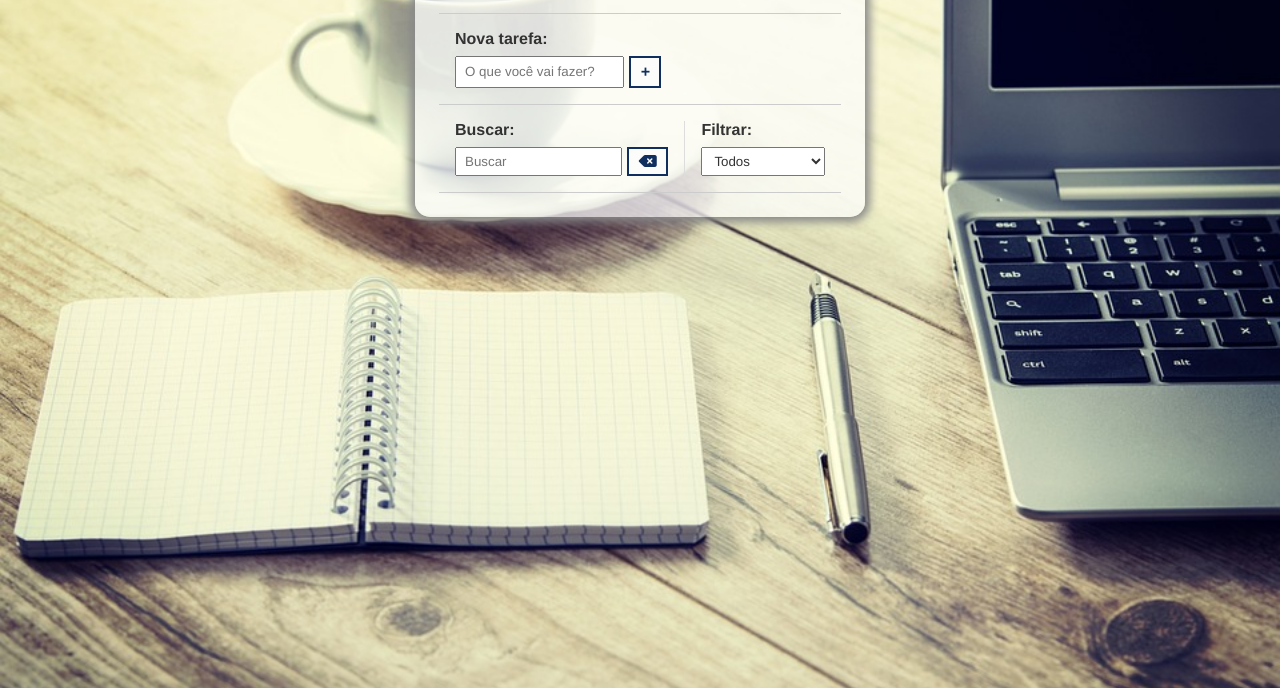
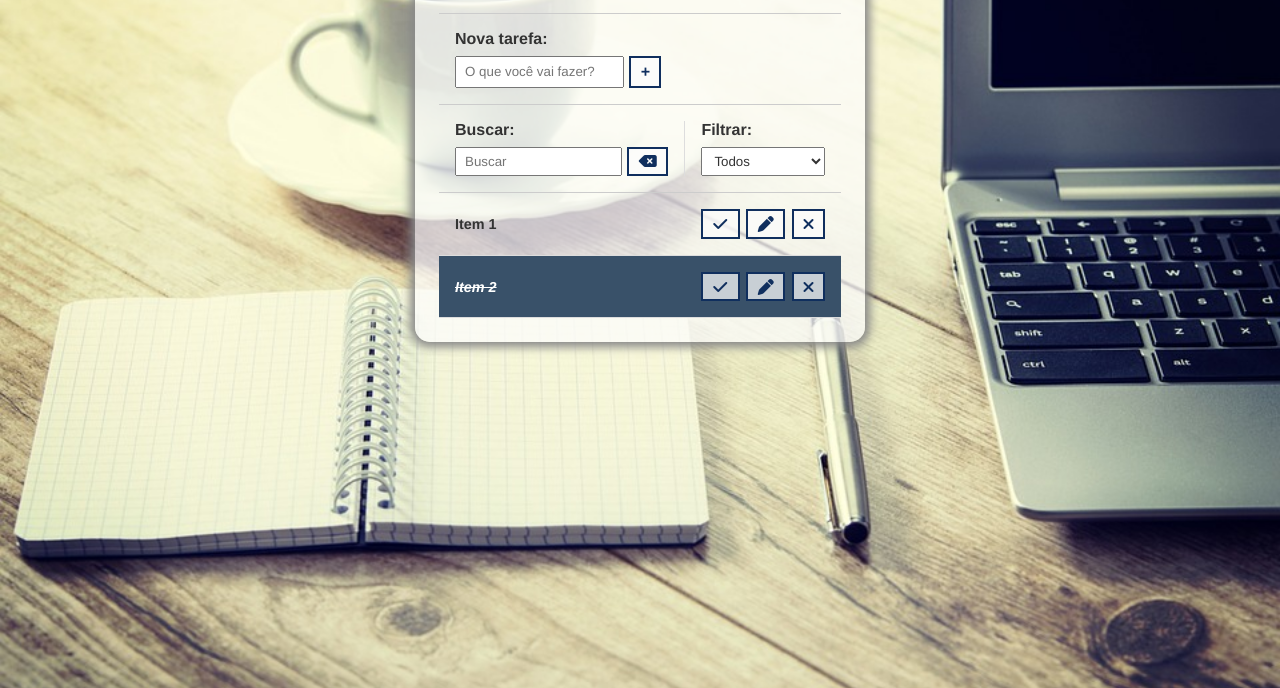
Before and after one commit to mahlignus/to-do-js, a plain HTML site: page index.html in a window 1280 px wide. Shown: the part 112-800 px from the top of the page. Drawn offline with Linux system fonts and the light colour scheme; no server answers.

Commit message:
adding sample items

```diff
--- a/index.html
+++ b/index.html
@@ -77,7 +77,7 @@
         </div>
         <div id="todo-list">
             <!-- Sample -->
-            <!--div class="todo">
+            <div class="todo">
                 <h3>Item 1</h3>
                 <button class="finish-todo">
                     <i class="fa-solid fa-check"></i>
@@ -100,7 +100,7 @@
                 <button class="remove-todo">
                     <i class="fa-solid fa-xmark"></i>
                 </button>
-            </div-->
+            </div>
         </div>
     </div>
 </body>
--- a/js/scripts.js
+++ b/js/scripts.js
@@ -325,9 +325,9 @@ loadTodos();
 
 const randomBackground = () => {
     bgImages = [
-        'url("../img/desk1.jpg")',
-        'url("../img/desk2.jpg")',
-        'url("../img/desk3.jpg")'
+        'url("../../img/desk1.jpg")',
+        'url("../../img/desk2.jpg")',
+        'url("../../img/desk3.jpg")'
     ]
 
     document.body.style.backgroundImage = bgImages[Math.floor(Math.random() * 3)]
```
